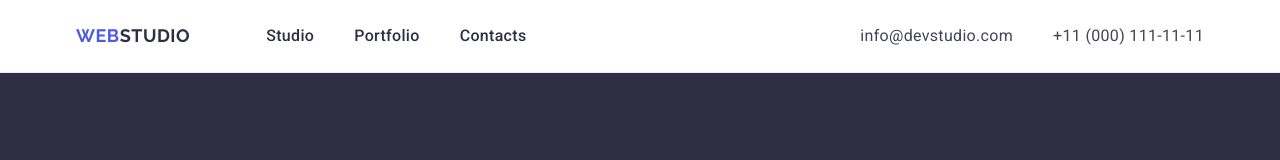
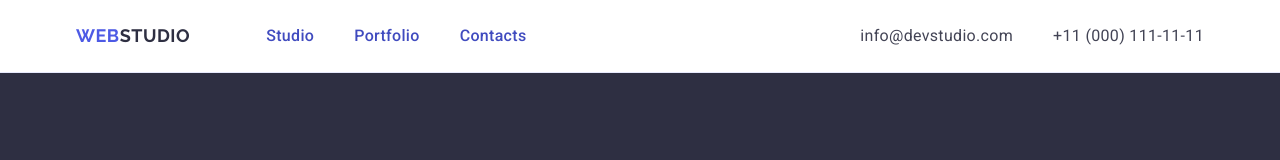
Before and after one commit to KolodrubOleg/goit-markup-hw-04, a plain HTML site: page index.html in a window 1280 px wide. Shown: the top 160 px of the page. Drawn offline with nearby package versions, Linux system fonts and the light colour scheme; a web font is replaced by a local one.

Commit message:
Update styles.css

```diff
--- a/css/styles.css
+++ b/css/styles.css
@@ -24,6 +24,7 @@ a {
     text-decoration: none;
 }
 
+
 .container {
 margin: 0 auto;
     padding: 0 15px;
@@ -33,7 +34,7 @@ margin: 0 auto;
 
 .header-main {
 border-bottom: 1px solid #e7e9fc;
-
+        box-shadow: 0px 1px 6px 0px rgba(46, 47, 66, 0.08), 0px 1px 1px 0px rgba(46, 47, 66, 0.16), 0px 2px 1px 0px rgba(46, 47, 66, 0.08);
 
 }
 .header-main .container {
@@ -80,6 +81,8 @@ display: flex;
     color: #2e2f42;
 padding: 24px 0;
 
+position: relative;
+color: #404bbf;
 
 }
 
```
